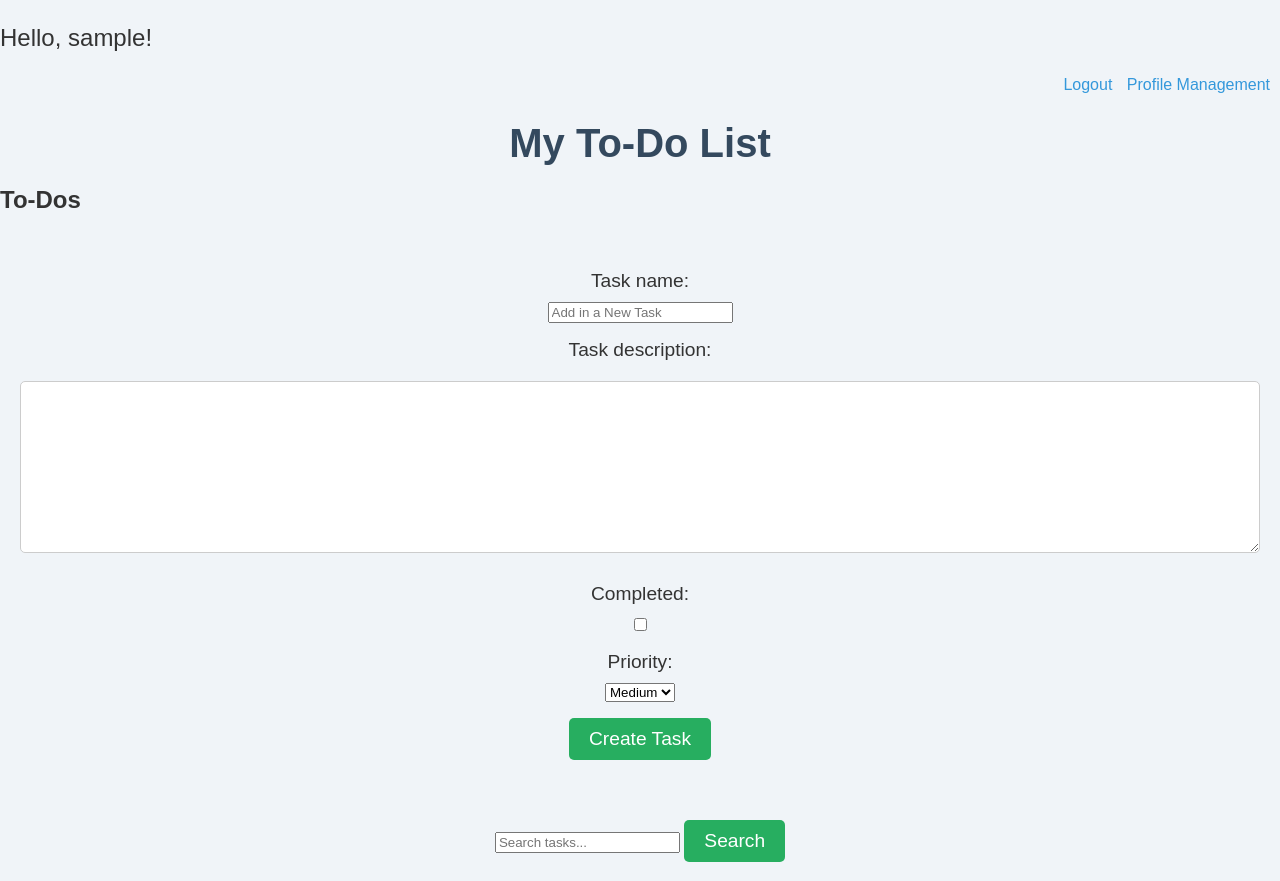
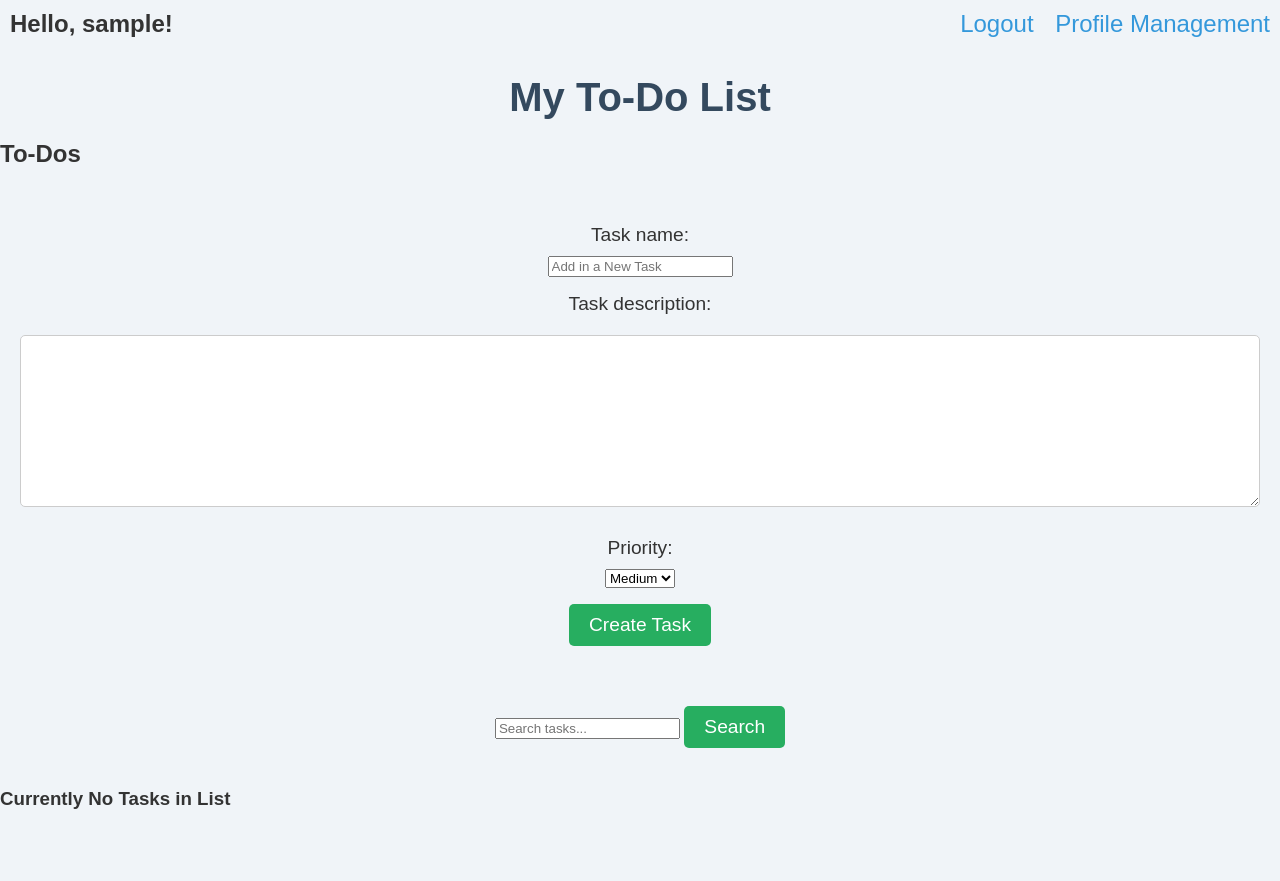
Before and after one commit to DePaul-CSC-394-401/mini-project-team-1, a Django app: page /tasks/ in a window 1280 px wide. Shown: the top 881 px of the page. After the commit the page ends 809 px from the top, so only its background shows below. Run offline with Django 5.2, Linux system fonts and the light colour scheme; the visitor is signed in with stand-in values (Sample User, id 1); data that the repository does not hold is empty.

Commit message:
Added containers to align username and profile management and remove completed checkbox from create task section

```diff
--- a/static/css/main.css
+++ b/static/css/main.css
@@ -207,3 +207,26 @@ a:hover {
     border-radius: 5px;
     box-shadow: 0 2px 4px rgba(0, 0, 0, 0.1);
 }
+
+/* Header Container for Username and Links */
+.header-container {
+    display: flex;
+    justify-content: space-between;
+    align-items: center;
+    padding: 10px;
+    font-size: 1.5em;
+}
+
+.header-container .user-info {
+    font-weight: bold;
+}
+
+.header-container a {
+    margin-left: 15px;
+    text-decoration: none;
+    color: #3498db;
+}
+
+.header-container a:hover {
+    text-decoration: underline;
+}
--- a/templates/tasks.html
+++ b/templates/tasks.html
@@ -2,11 +2,15 @@
 
 {% block head %}
 <body id='taskbody'>
-    <div style="text-align: right; margin-bottom: 20px;">
+    <div class="header-container">
         {% if user.is_authenticated %}
-            <p style="text-align: left; font-size: 1.5em;">Hello, {{ user.username }}!</p> <!-- Display username -->
-            <a href="{% url 'logout' %}" style="margin-right: 10px;">Logout</a>
-            <a href="{% url 'profile_settings' %}" style="margin-right: 10px;">Profile Management</a>
+            <div class="user-info">
+                Hello, {{ user.username }}!
+            </div>
+            <div class="nav-links">
+                <a href="{% url 'logout' %}">Logout</a>
+                <a href="{% url 'profile_settings' %}">Profile Management</a>
+            </div>
         {% endif %}
     </div>
 
--- a/todo_app/forms.py
+++ b/todo_app/forms.py
@@ -8,7 +8,7 @@ class TaskForm(forms.ModelForm):
 
     class Meta:
         model = Task
-        fields = ['task_name', 'task_description', 'completed', 'priority']
+        fields = ['task_name', 'task_description', 'priority']
 
 # ** Email Update Form for Profile Management **
 class EmailUpdateForm(forms.ModelForm):
```
